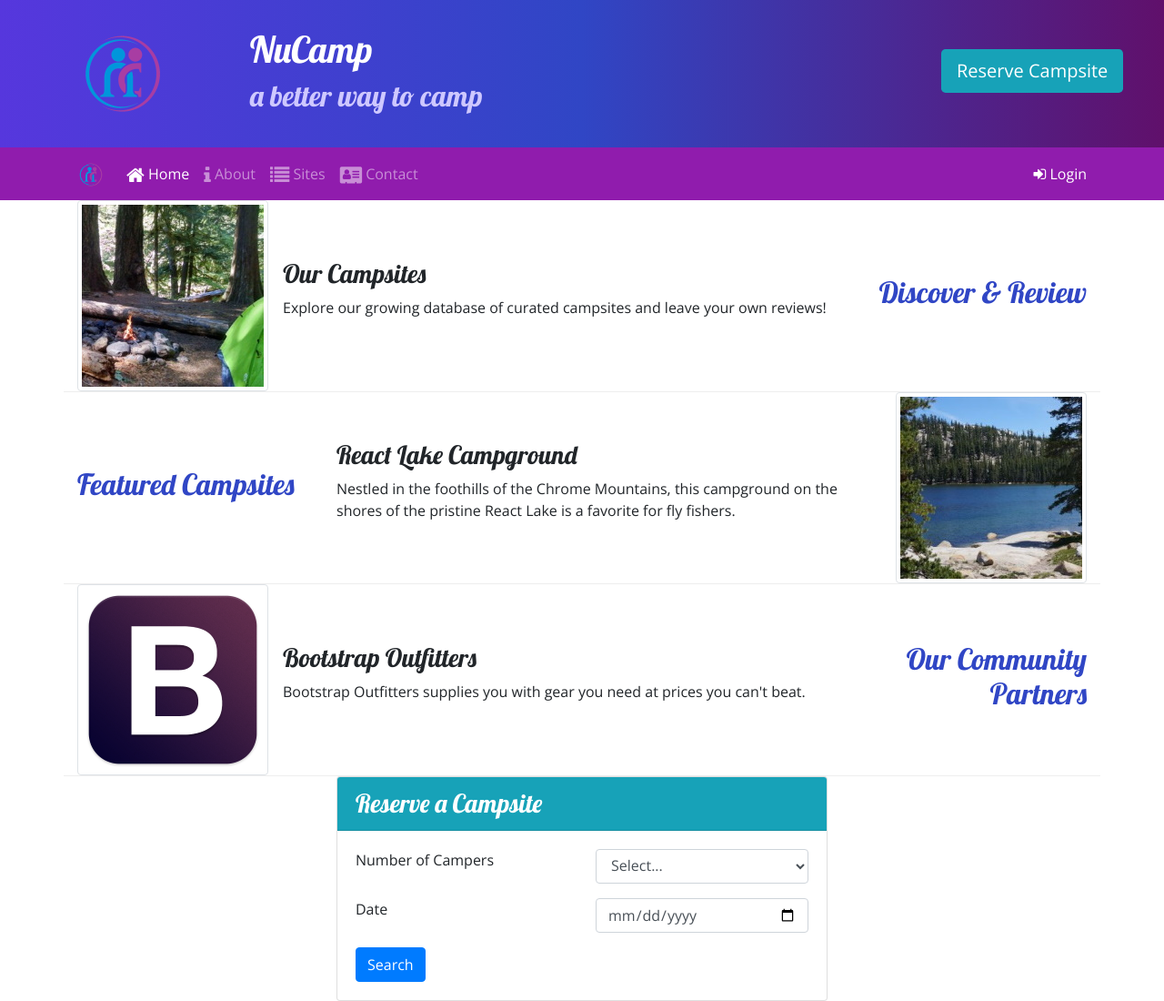
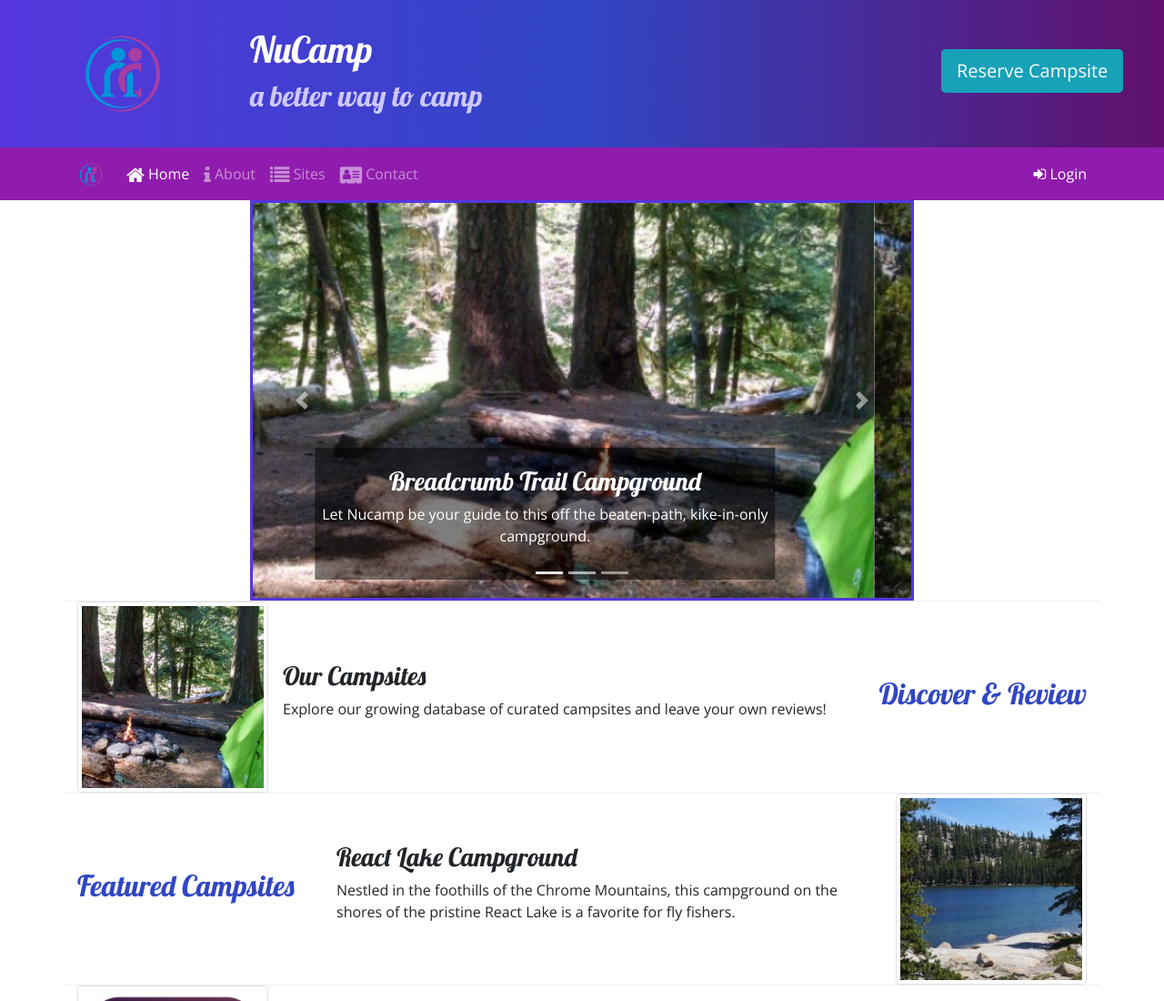
Before and after one commit to kylefoss007/nucampsite, a website: page index.html in a window 1280 px wide. Shown: the top 1100 px of the page at 91% size. Drawn offline with nearby package versions, Linux system fonts and the light colour scheme.

Commit message:
Carousel

```diff
--- a/css/styles.css
+++ b/css/styles.css
@@ -41,3 +41,11 @@ header h2 {
     border-top: none;
     padding: 10px;
 }
+
+.carousel-caption {
+    background-color: rgba(0, 0, 0, 0.5);
+}
+
+.carousel {
+    border: solid #5637DD;
+}
--- a/index.html
+++ b/index.html
@@ -97,6 +97,50 @@
     </div>
 
     <div class="container">
+
+        <div class="row row-content">
+            <div class="col-md-8 mx-auto">
+                <div id="homeCarousel" class="carousel slide" data-ride="carousel">
+                    <ol class="carousel-indicators">
+                        <li data-target="#homeCarousel" data-slide-to="0" class="active"></li>
+                        <li data-target="#homeCarousel" data-slide-to="1"></li>
+                        <li data-target="#homeCarousel" data-slide-to="2"></li>
+                    </ol>
+                    <div class="carousel-inner">
+                        <div class="carousel-item active">
+                            <img class="d-block w-100" src="img/breadcrumb-trail.jpg" alt="Breadcrumb Trail Campground"/>
+                            <div class="carousel-caption">
+                                <h3>Breadcrumb Trail Campground</h3>
+                                <p class="d-none d-sm-block">Let Nucamp be your guide to this off the beaten-path, kike-in-only campground.</p>
+                            </div>
+                        </div>
+                        <div class="carousel-item">
+                            <img class="d-block w-100" src="img/react-lake.jpg" alt="React Lake Campground"/>
+                            <div class="carousel-caption">
+                                <h3>React Lake Campground</h3>
+                                <p class="d-none d-sm-block">Nestled in the foothills of the Chrome Mountains, this campground on the shores of the pristine React Lake is a favorite for fly fishers.</p>
+                            </div>
+                        </div>
+                        <div class="carousel-item">
+                            <img class="d-block w-100" src="img/chrome-river.jpg" alt="Chrome River Campground"/>
+                            <div class="carousel-caption">
+                                <h3>Chrome River Campground</h3>
+                                <p class="d-none d-sm-block">Spend a few sunny days and starry nights beneath a canopy of old-growth firs at this enchanting spot by the Chrome River.</p>
+                            </div>
+                        </div>
+                    </div>
+                    <a class="carousel-control-prev" href="#homeCarousel" role="button" data-slide="prev">
+                        <span class="carousel-control-prev-icon"></span>
+                        <span class="sr-only">Previous</span>
+                    </a>
+                    <a class="carousel-control-next" href="#homeCarousel" role="button" data-slide="next">
+                        <span class="carousel-control-next-icon"></span>
+                        <span class="sr-only">Next</span>
+                    </a>
+                </div>
+            </div>
+        </div>
+
         <div class="row row-content align-items-center">
             <div class="col-sm-4 order-sm-last col-md-3">
                 <h2 class="text-sm-right">Discover & Review</h2>
```
